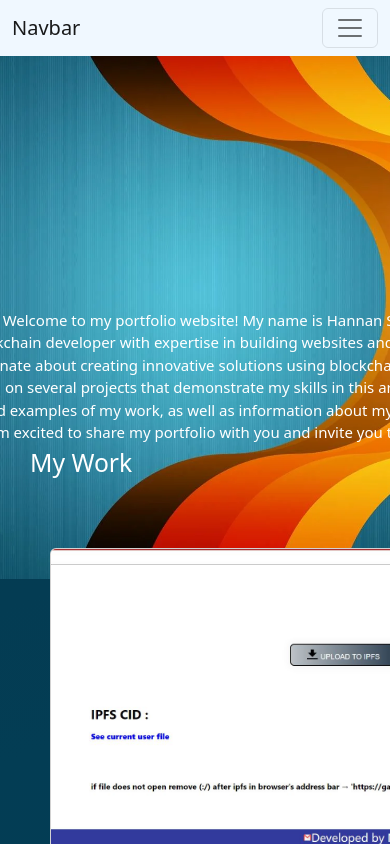
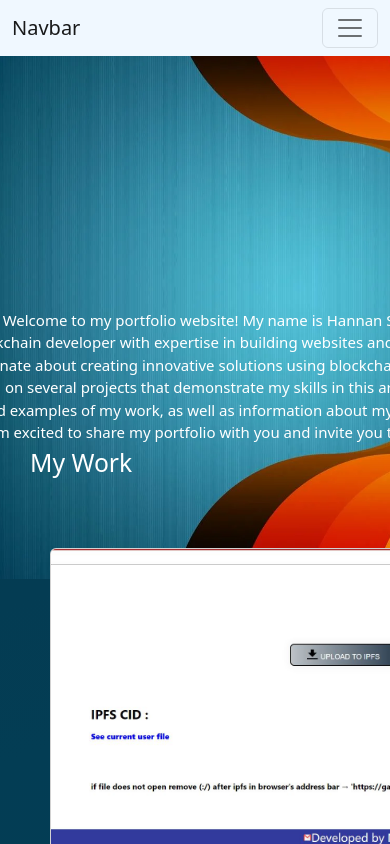
Before and after one commit to placeparks/portfolio, a Next.js app: page / in a window 390 px wide. Shown: the top 844 px of the page. Built offline with nearby package versions, Linux system fonts and the light colour scheme.

Commit message:
Update globals.css

```diff
--- a/styles/globals.css
+++ b/styles/globals.css
@@ -70,6 +70,7 @@ height: 300px;
   .bg-img{
     margin-top: -450px;
     width: 1000px;
+margin-left:200px;
   }
 
   .card{
```
